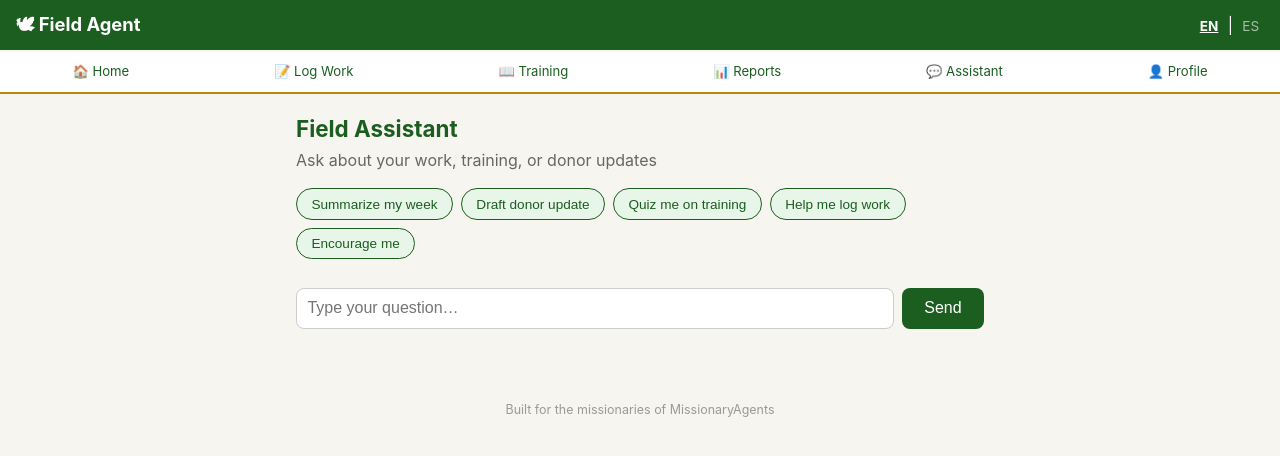
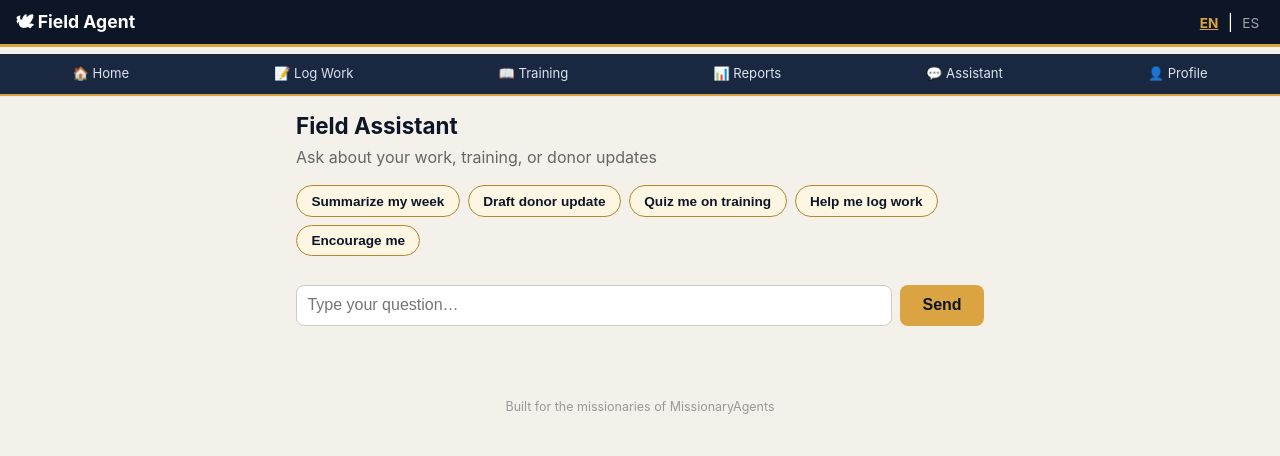
Before and after one commit to BAuthement/field_agent, a Flask app: page /assistant in a window 1280 px wide. Shown: the top 456 px of the page. Run offline with Flask 3, Linux system fonts and the light colour scheme; the visitor is signed in with stand-in values (Sample User, id 1); some libraries are stand-ins or nearby versions.

Commit message:
v2.2: MissionaryAgents logo, illustration map, navy/gold theme

```diff
--- a/static/style.css
+++ b/static/style.css
@@ -1,50 +1,64 @@
-:root { --green: #1b5e20; --gold: #b8860b; --bg: #f7f5ef; --card: #ffffff; --text: #2b2b2b; }
+:root {
+  --navy: #0d1626;
+  --navy2: #1a2740;
+  --gold: #d9a441;
+  --gold-deep: #b9862f;
+  --teal: #1c7a6e;
+  --bg: #f4f1ea;
+  --card: #ffffff;
+  --text: #2b2b2b;
+}
 * { box-sizing: border-box; }
 body { margin: 0; font-family: -apple-system, "Segoe UI", Roboto, sans-serif; background: var(--bg); color: var(--text); font-size: 16px; line-height: 1.5; }
-.topbar { background: var(--green); color: #fff; padding: 0.7rem 1rem; display: flex; justify-content: space-between; align-items: center; position: sticky; top: 0; z-index: 10; }
+.topbar { background: var(--navy); color: #fff; padding: 0.55rem 1rem; display: flex; justify-content: space-between; align-items: center; position: sticky; top: 0; z-index: 10; border-bottom: 3px solid var(--gold); }
 .topbar a { color: #fff; text-decoration: none; }
-.brand { font-weight: 700; font-size: 1.15rem; }
+.brand { font-weight: 700; font-size: 1.1rem; display: flex; align-items: center; gap: 0.6rem; }
+.brandlogo { height: 34px; width: auto; display: block; }
+.login-logo { display: block; margin: 0 auto; max-width: 230px; width: 85%; height: auto; }
+.logo-band { background: var(--navy); border-radius: 8px; padding: 0.9rem 1rem; margin-bottom: 0.9rem; border-bottom: 3px solid var(--gold); }
 .lang-toggle a { opacity: 0.6; font-size: 0.85rem; padding: 0.2rem 0.3rem; }
-.lang-toggle a.active { opacity: 1; font-weight: 700; text-decoration: underline; }
-.tabs { display: flex; overflow-x: auto; background: var(--card); border-bottom: 2px solid var(--gold); position: sticky; top: 52px; z-index: 9; }
-.tabs a { flex: 1 0 auto; text-align: center; padding: 0.65rem 0.4rem; text-decoration: none; color: var(--green); font-size: 0.82rem; white-space: nowrap; }
+.lang-toggle a.active { opacity: 1; font-weight: 700; text-decoration: underline; color: var(--gold); }
+.tabs { display: flex; overflow-x: auto; background: var(--navy2); border-bottom: 2px solid var(--gold); position: sticky; top: 54px; z-index: 9; }
+.tabs a { flex: 1 0 auto; text-align: center; padding: 0.65rem 0.4rem; text-decoration: none; color: #dbe2f0; font-size: 0.82rem; white-space: nowrap; }
+.tabs a:active { color: var(--gold); }
 .container { max-width: 720px; margin: 0 auto; padding: 1rem; padding-bottom: 3rem; }
 .card { background: var(--card); border-radius: 10px; padding: 1rem; margin-bottom: 1rem; box-shadow: 0 1px 3px rgba(0,0,0,0.08); }
-h1 { font-size: 1.4rem; color: var(--green); margin: 0.2rem 0 0.6rem; }
-h2 { font-size: 1.15rem; color: var(--green); margin: 0.2rem 0 0.5rem; }
+h1 { font-size: 1.4rem; color: var(--navy); margin: 0.2rem 0 0.6rem; }
+h2 { font-size: 1.15rem; color: var(--navy); margin: 0.2rem 0 0.5rem; }
 .sub { color: #666; margin-top: -0.4rem; margin-bottom: 1rem; }
 label { display: block; font-weight: 600; margin: 0.7rem 0 0.25rem; font-size: 0.92rem; }
 input[type=text], input[type=email], input[type=password], input[type=date], input[type=number], select, textarea {
   width: 100%; padding: 0.65rem; border: 1px solid #ccc; border-radius: 8px; font-size: 1rem; background: #fff; }
 textarea { min-height: 90px; }
-.btn { display: inline-block; background: var(--green); color: #fff; border: none; border-radius: 8px; padding: 0.7rem 1.4rem; font-size: 1rem; cursor: pointer; text-decoration: none; margin-top: 0.8rem; }
-.btn.secondary { background: #6b7c6d; }
-.btn.danger { background: #b3261e; padding: 0.4rem 0.8rem; font-size: 0.85rem; }
-.btn.gold { background: var(--gold); }
+.btn { display: inline-block; background: var(--gold); color: var(--navy); border: none; border-radius: 8px; padding: 0.7rem 1.4rem; font-size: 1rem; font-weight: 700; cursor: pointer; text-decoration: none; margin-top: 0.8rem; }
+.btn:hover { background: var(--gold-deep); }
+.btn.secondary { background: #fff; color: var(--navy); border: 2px solid var(--navy); }
+.btn.danger { background: #b3261e; color: #fff; padding: 0.4rem 0.8rem; font-size: 0.85rem; }
+.btn.gold { background: var(--gold); color: var(--navy); }
 .checkrow { display: flex; align-items: center; gap: 0.5rem; margin-top: 0.7rem; }
 .checkrow input { width: 1.2rem; height: 1.2rem; }
 .stats { display: grid; grid-template-columns: 1fr 1fr 1fr; gap: 0.6rem; }
-.stat { background: var(--card); border-radius: 10px; padding: 0.8rem 0.5rem; text-align: center; box-shadow: 0 1px 3px rgba(0,0,0,0.08); }
-.stat .num { font-size: 1.5rem; font-weight: 800; color: var(--green); }
+.stat { background: var(--card); border-radius: 10px; padding: 0.8rem 0.5rem; text-align: center; box-shadow: 0 1px 3px rgba(0,0,0,0.08); border-top: 3px solid var(--gold); }
+.stat .num { font-size: 1.5rem; font-weight: 800; color: var(--navy); }
 .stat .lbl { font-size: 0.75rem; color: #666; }
 .entry { border-left: 4px solid var(--gold); padding: 0.6rem 0.8rem; margin-bottom: 0.7rem; background: #fff; border-radius: 0 8px 8px 0; }
 .entry .meta { font-size: 0.8rem; color: #777; }
-.entry .etype { display: inline-block; background: var(--green); color: #fff; font-size: 0.72rem; border-radius: 20px; padding: 0.1rem 0.6rem; margin-bottom: 0.25rem; }
-.badge { display: inline-block; background: var(--gold); color: #fff; font-size: 0.72rem; border-radius: 20px; padding: 0.1rem 0.6rem; margin-left: 0.4rem; }
-.alert { background: #e8f5e9; border: 1px solid var(--green); border-radius: 8px; padding: 0.7rem; margin-bottom: 1rem; }
+.entry .etype { display: inline-block; background: var(--navy); color: #fff; font-size: 0.72rem; border-radius: 20px; padding: 0.1rem 0.6rem; margin-bottom: 0.25rem; }
+.badge { display: inline-block; background: var(--gold); color: var(--navy); font-size: 0.72rem; font-weight: 700; border-radius: 20px; padding: 0.1rem 0.6rem; margin-left: 0.4rem; }
+.alert { background: #e9edf5; border: 1px solid var(--navy); border-radius: 8px; padding: 0.7rem; margin-bottom: 1rem; }
 .alert.error { background: #fdecea; border-color: #b3261e; }
 .lesson-body { white-space: pre-wrap; font-size: 0.98rem; }
 .lookfwd { background: #fff8e1; border-left: 4px solid var(--gold); padding: 0.8rem; border-radius: 0 8px 8px 0; white-space: pre-wrap; margin-top: 1rem; }
 .lesson-link { display: block; padding: 0.7rem; border-bottom: 1px solid #eee; text-decoration: none; color: var(--text); }
-.lesson-link .done { color: var(--green); font-weight: 700; }
+.lesson-link .done { color: var(--teal); font-weight: 700; }
 .progressbar { background: #e0e0e0; border-radius: 10px; height: 10px; overflow: hidden; margin: 0.4rem 0; }
-.progressbar > div { background: var(--green); height: 100%; }
+.progressbar > div { background: var(--gold); height: 100%; }
 .chatlog { display: flex; flex-direction: column; gap: 0.6rem; margin-bottom: 1rem; max-height: 50vh; overflow-y: auto; }
 .msg { max-width: 88%; padding: 0.65rem 0.9rem; border-radius: 14px; white-space: pre-wrap; font-size: 0.95rem; }
-.msg.user { align-self: flex-end; background: var(--green); color: #fff; }
+.msg.user { align-self: flex-end; background: var(--navy); color: #fff; }
 .msg.bot { align-self: flex-start; background: #fff; border: 1px solid #ddd; }
 .quickactions { display: flex; flex-wrap: wrap; gap: 0.5rem; margin-bottom: 0.8rem; }
-.quickactions button { background: #e8f5e9; border: 1px solid var(--green); color: var(--green); border-radius: 20px; padding: 0.45rem 0.9rem; font-size: 0.85rem; cursor: pointer; }
+.quickactions button { background: #fdf6e3; border: 1px solid var(--gold-deep); color: var(--navy); border-radius: 20px; padding: 0.45rem 0.9rem; font-size: 0.85rem; cursor: pointer; font-weight: 600; }
 .chatform { display: flex; gap: 0.5rem; }
 .chatform input { flex: 1; }
 .chatform .btn { margin-top: 0; }
@@ -61,3 +75,7 @@ textarea { min-height: 90px; }
 .radio-row { display: flex; gap: 1.2rem; margin-top: 0.4rem; }
 .radio-row label { cursor: pointer; font-size: 1.05rem; }
 .radio-row input { margin-right: 0.4rem; }
+.figure-ill { margin: 1rem 0; text-align: center; }
+.figure-ill img { max-width: 100%; height: auto; border-radius: 8px; border: 1px solid #ddd; background: #fff; }
+.figure-ill figcaption { font-size: 0.82rem; color: #666; margin-top: 0.35rem; }
+.ill-label { display: inline-block; background: var(--navy); color: #fff; font-size: 0.75rem; font-weight: 700; border-radius: 20px; padding: 0.15rem 0.7rem; margin-bottom: 0.5rem; }
```
